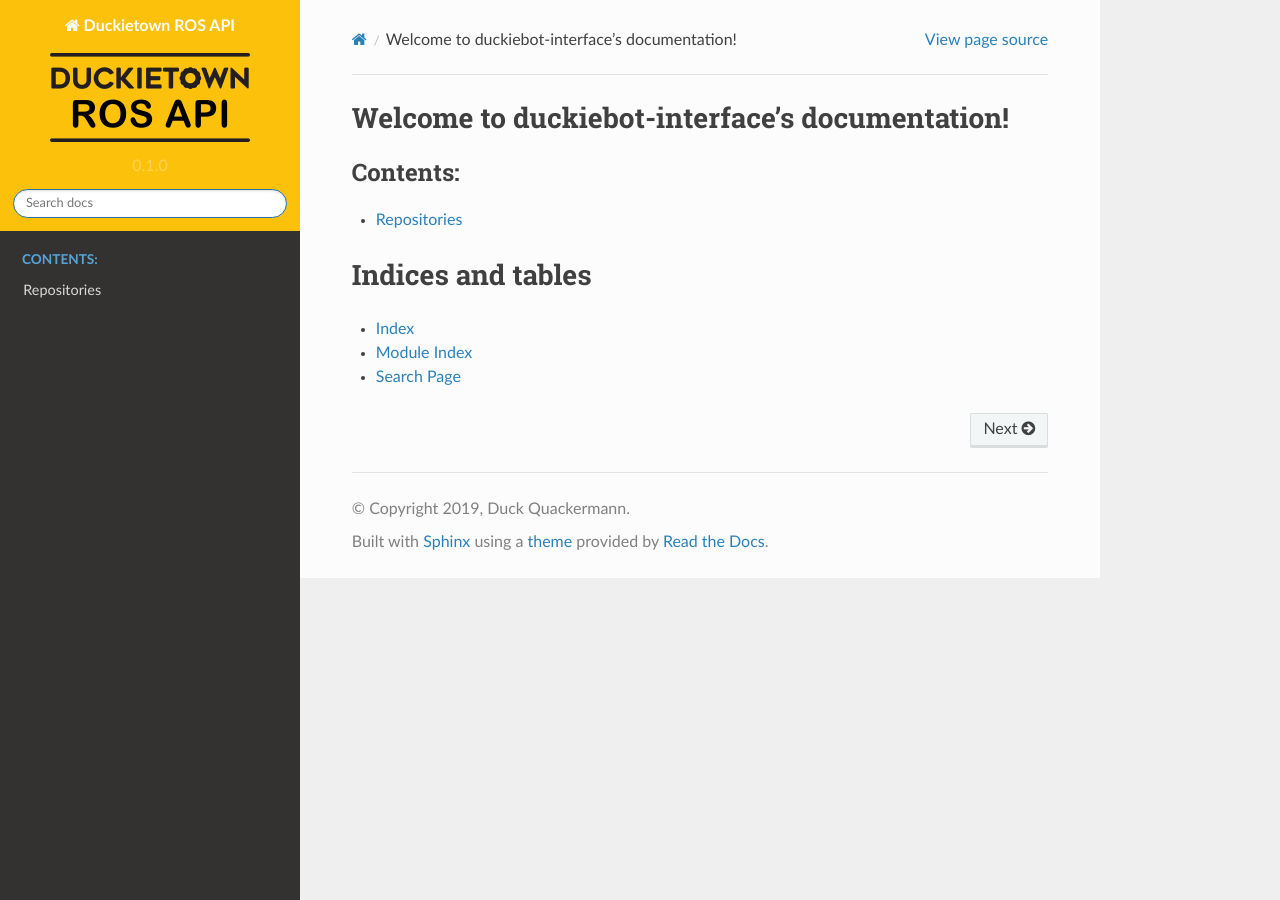
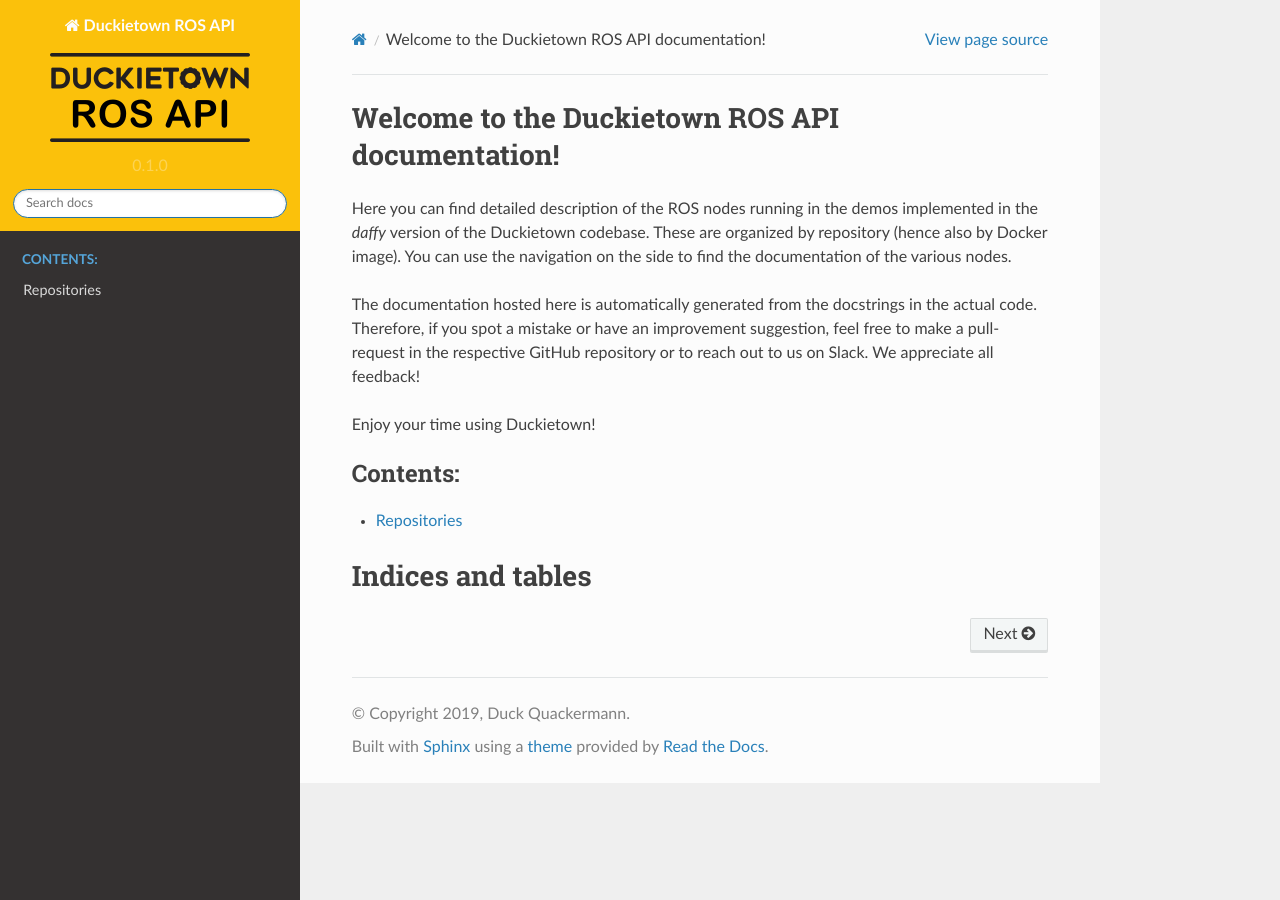
Before and after one commit to duckietown/docs-sphinxapi, a Sphinx documentation site: the page built from docs/source/index.rst, in a window 1280 px wide. Built offline with Sphinx 7.4.7 and the Read the Docs theme 2.0.0, drawn with Linux system fonts in a browser that asks for light colours; pages that are not in the unit, such as notebooks, are missing from menus.

```diff
--- a/docs/source/index.rst
+++ b/docs/source/index.rst
@@ -1,10 +1,11 @@
-.. duckiebot-interface documentation master file, created by
-   sphinx-quickstart on Fri Jul 19 20:26:50 2019.
-   You can adapt this file completely to your liking, but it should at least
-   contain the root `toctree` directive.
+Welcome to the Duckietown ROS API documentation!
+================================================
 
-Welcome to duckiebot-interface's documentation!
-===============================================
+Here you can find detailed description of the ROS nodes running in the demos implemented in the `daffy` version of the Duckietown codebase. These are organized by repository (hence also by Docker image). You can use the navigation on the side to find the documentation of the various nodes.
+
+The documentation hosted here is automatically generated from the docstrings in the actual code. Therefore, if you spot a mistake or have an improvement suggestion, feel free to make a pull-request in the respective GitHub repository or to reach out to us on Slack. We appreciate all feedback!
+
+Enjoy your time using Duckietown!
 
 .. toctree::
    :maxdepth: 5
@@ -17,6 +18,6 @@
 Indices and tables
 ==================
 
-* :ref:`genindex`
-* :ref:`modindex`
-* :ref:`search`
+.. * :ref:`genindex`
+.. * :ref:`modindex`
+.. * :ref:`search`
```
Also changed, not shown: README.md (+1 -1 lines), 2 other files.
